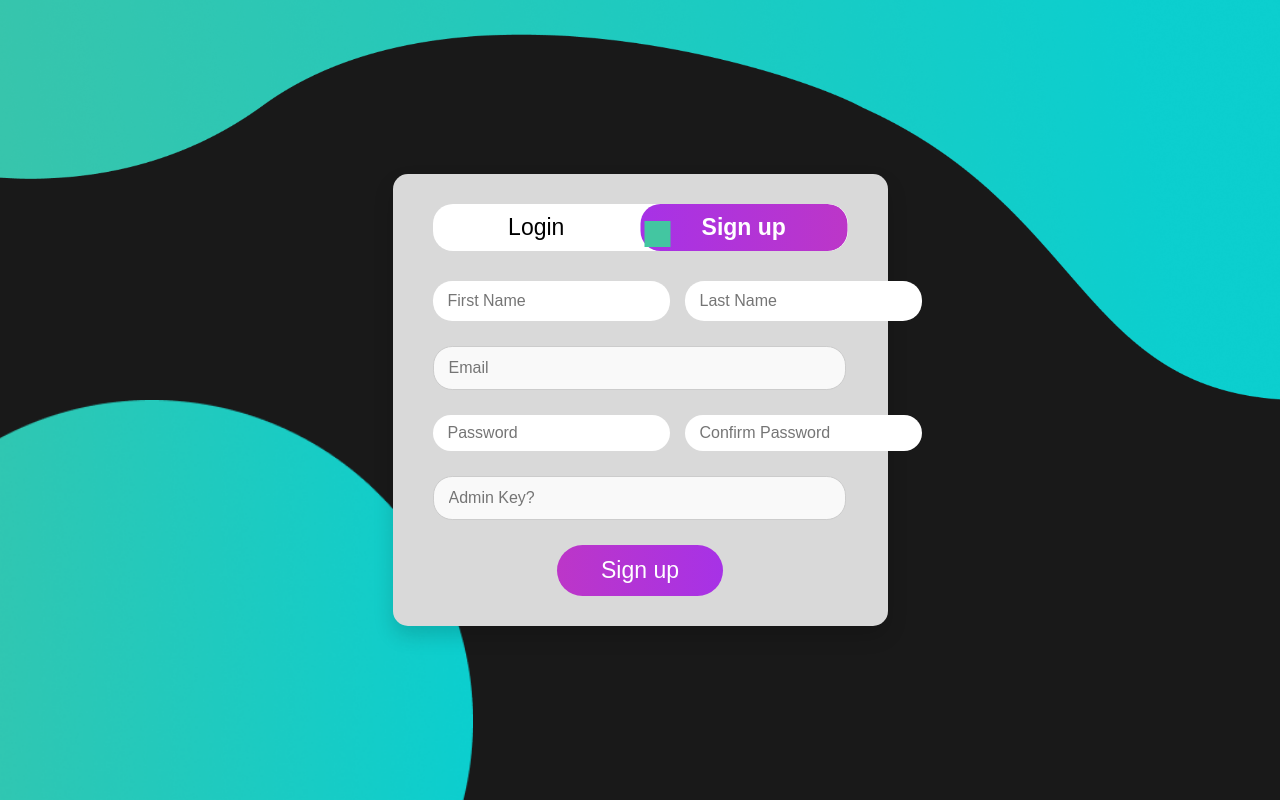
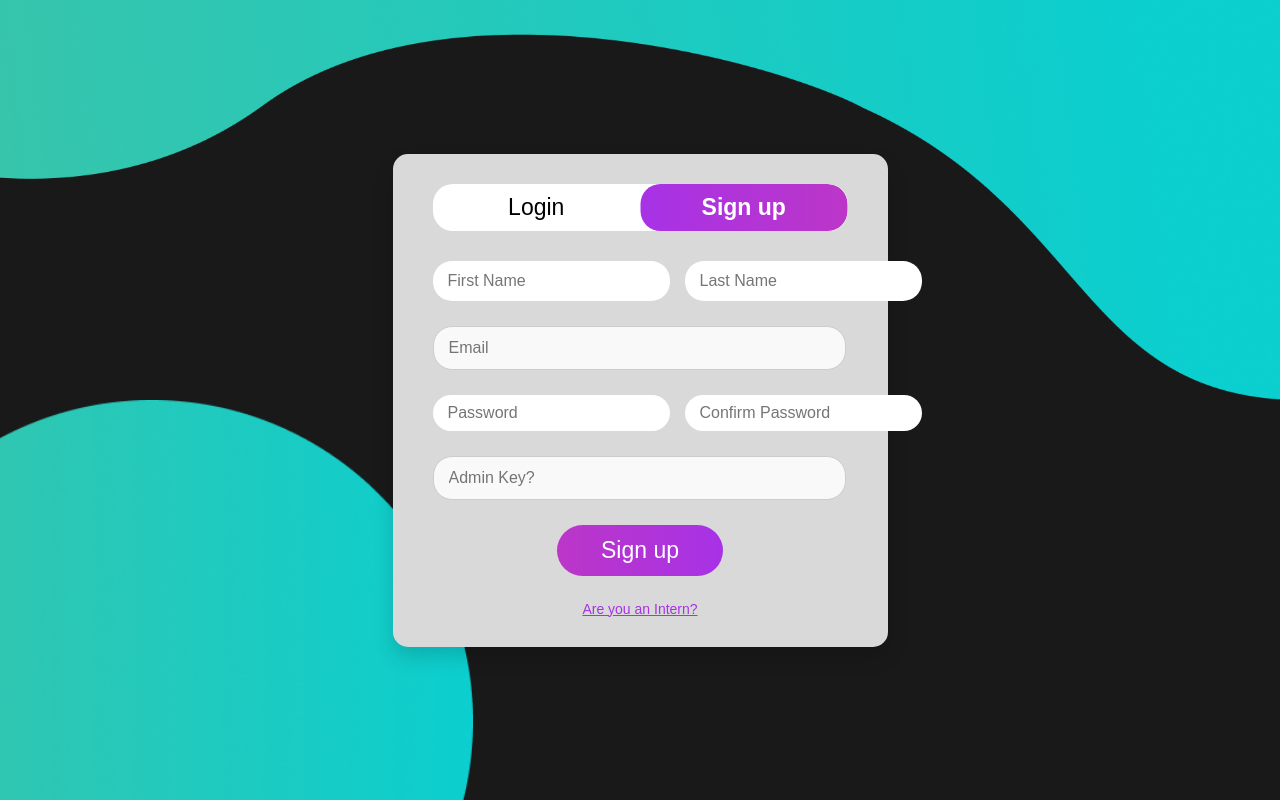
Before and after one commit to yoyobazzi3/DigitalNestScheduler, a React (Create React App) app in the folder Frontend/my-react-app/: page /loginsignup in a window 1280 px wide. Both pictures are taken after a click on the button "Sign up". Built offline with nearby package versions, Linux system fonts and the light colour scheme.

Commit message:
added better classnames

```diff
--- a/Frontend/my-react-app/src/App.js
+++ b/Frontend/my-react-app/src/App.js
@@ -17,6 +17,7 @@ function App() {
         {/* Public Routes */}
         <Route path="/loginsignup" element={<LoginSignup />} />
         <Route path="/login" element={<Navigate to="/loginsignup" />} />
+        <Route path='/internsignup' element={<InternSignup />} />
 
         {/* Protected Routes */}
         <Route path="/" element={ <ProtectedRoute> <HomePage /> </ProtectedRoute> } />
--- a/Frontend/my-react-app/src/pages/LoginSignup.css
+++ b/Frontend/my-react-app/src/pages/LoginSignup.css
@@ -60,7 +60,7 @@
   font-weight: bold;
 }
 
-.slider {
+.sliderTab {
   position: absolute;
   top: 0;
   left: 0;
@@ -72,11 +72,11 @@
   z-index: 1;
 }
 
-.slider.login {
+.sliderTab.login {
   transform: translateX(0);
 }
 
-.slider.signup {
+.sliderTab.signup {
   transform: translateX(100%);
 }
 
@@ -147,7 +147,7 @@
   margin-bottom: 15px;
 }
 
-.ForgotPassword {
+.ForgotPassword, .internSignup {
   font-size: 14px;
   color: #a732e6;
   cursor: pointer;
--- a/Frontend/my-react-app/src/pages/LoginSignup.jsx
+++ b/Frontend/my-react-app/src/pages/LoginSignup.jsx
@@ -103,7 +103,7 @@ const LoginSignup = () => {
           >
             Sign up
           </button>
-          <div className={`slider ${isLogin ? 'login' : 'signup'}`}></div>
+          <div className={`sliderTab ${isLogin ? 'login' : 'signup'}`}></div>
         </div>
         {isLogin ? (
           <form onSubmit={handleLogin} className="LoginSignup-form">
@@ -123,15 +123,13 @@ const LoginSignup = () => {
               value={loginData.password}
               onChange={handleLoginChange}
             />
-            <div className="ForgotPasswordContainer">
-              <span
+            <button type="submit">Log in</button>
+            <span
                 className="ForgotPassword"
                 onClick={() => navigate('/forgot-password')}
               >
                 Forgot Password?
               </span>
-            </div>
-            <button type="submit">Log in</button>
           </form>
         ) : (
           <form onSubmit={handleSignup} className="LoginSignup-form">
@@ -188,6 +186,12 @@ const LoginSignup = () => {
               onChange={handleSignupChange}
             />
             <button type="submit">Sign up</button>
+            <span
+                className="internSignup"
+                onClick={() => navigate('/internSignUp')}
+              >
+                Are you an Intern?
+              </span>
           </form>
         )}
       </div>
```
